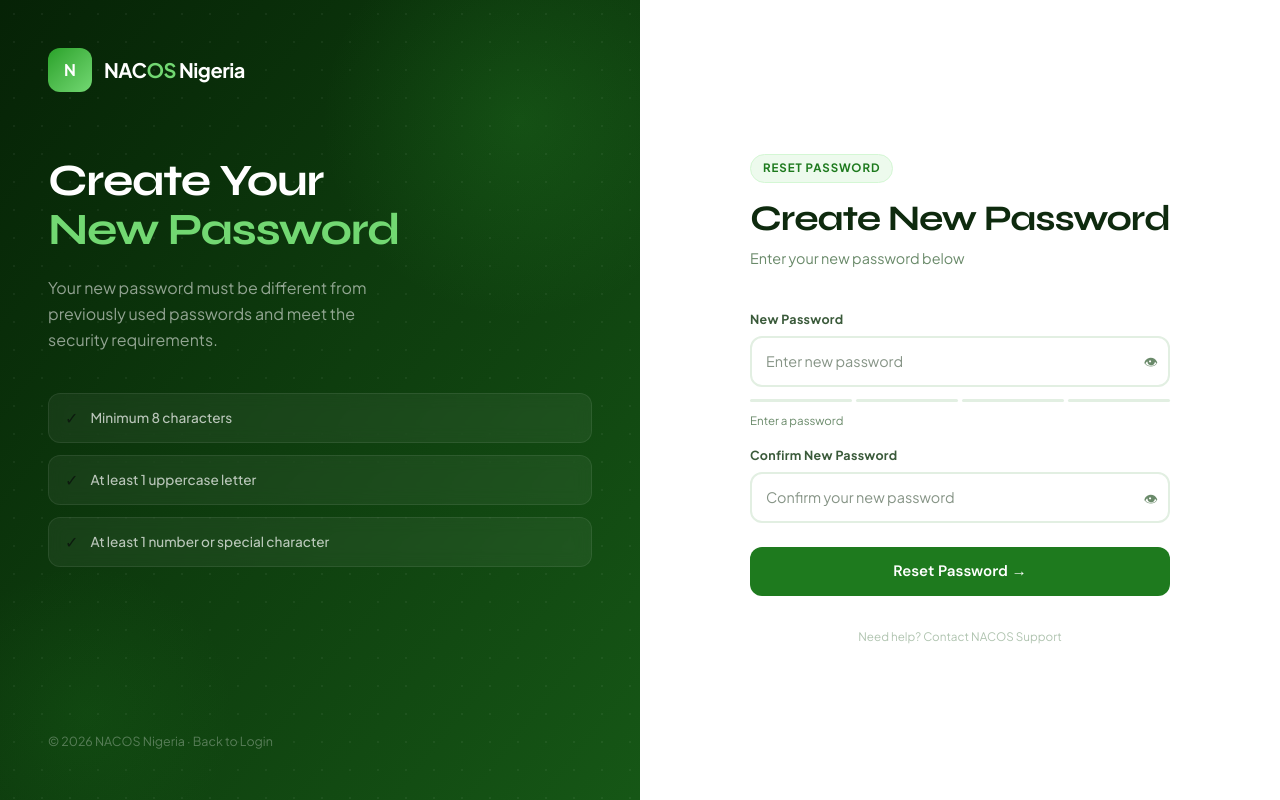
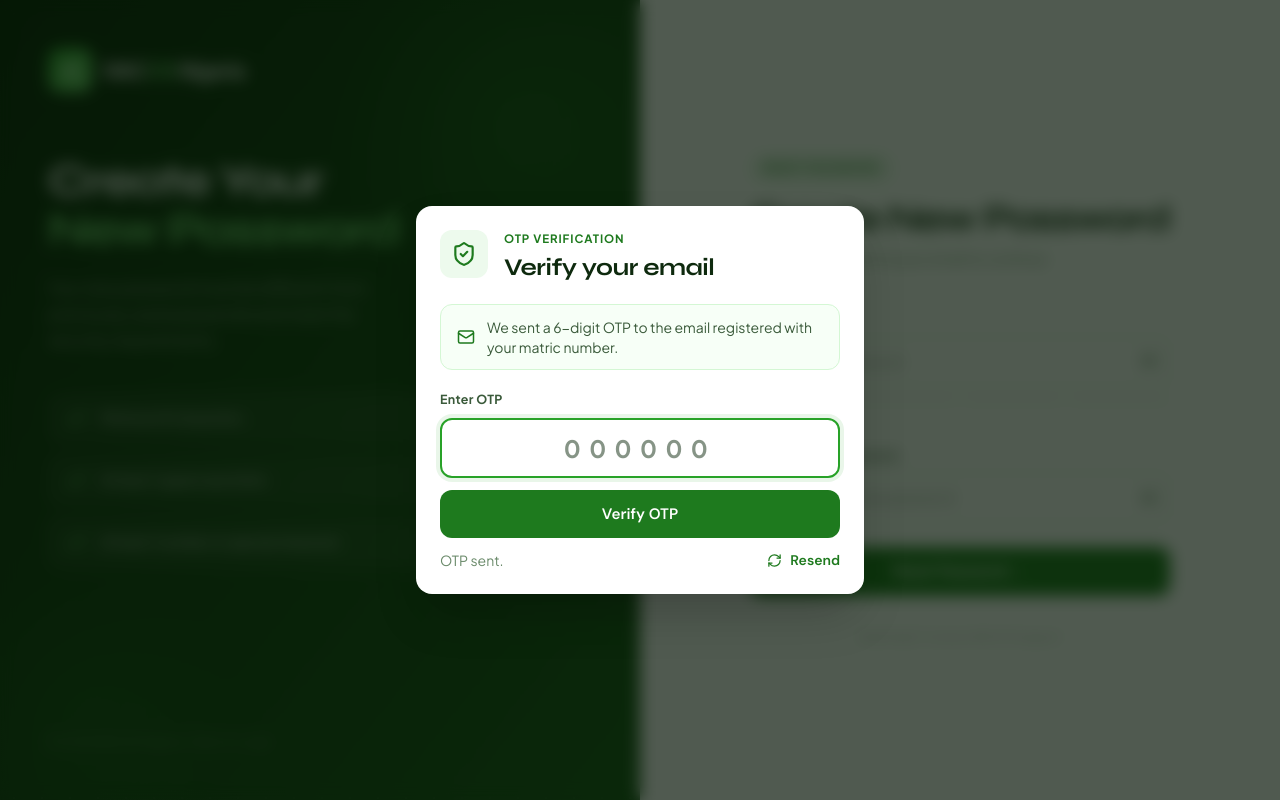
Before and after one commit to Lan5555/nacos-wesite, a Next.js app: page /pages/login/reset-password in a window 1280 px wide. Built offline with nearby package versions, Linux system fonts and the light colour scheme.

Commit message:
fix icons and create OTP Modal

```diff
--- a/package.json
+++ b/package.json
@@ -11,7 +11,7 @@
   },
   "dependencies": {
     "framer-motion": "^12.38.0",
-    "lucide-react": "^1.15.0",
+    "lucide-react": "^1.16.0",
     "next": "16.2.6",
     "react": "19.2.4",
     "react-dom": "19.2.4",
--- a/src/app/pages/home-page/Navbar/Navbar.tsx
+++ b/src/app/pages/home-page/Navbar/Navbar.tsx
@@ -2,12 +2,10 @@
 import { useState } from "react";
 import styles from "./Navbar.module.css";
 import { useRouter } from "next/navigation";
-import { useToast } from "@/app/providers/toast-provider";
 
 const Navbar: React.FC = () => {
   const [menuOpen, setMenuOpen] = useState(false);
   const router = useRouter();
-  const {showToast} = useToast();
 
   const navLinks = ["About", "Resources", "Excos", "Updates", "Results", "Events", "Contact"];
 
@@ -37,8 +35,6 @@ const Navbar: React.FC = () => {
         {/* CTA Buttons */}
         <div className={styles.navActions}>
           <button className={styles.signIn} onClick={() => {
-            alert("Redirecting to login page...");
-            showToast("Redirecting to login page...");
             router.push('/pages/login')
 
           }}>Sign In</button>
--- a/src/app/pages/login/reset-password/page.tsx
+++ b/src/app/pages/login/reset-password/page.tsx
@@ -1,22 +1,52 @@
-'use client';
+"use client";
 
-import React, { useState, useEffect } from 'react';
-import Link from 'next/link';
-import { useSearchParams, useRouter } from 'next/navigation';
+import { Check, Eye, EyeOff, Mail, RefreshCw, ShieldCheck } from "lucide-react";
+import Link from "next/link";
+import type { FormEvent } from "react";
+import { useCallback, useEffect, useRef, useState } from "react";
 
-const ResetPassword: React.FC = () => {
-  const router = useRouter();
-  const searchParams = useSearchParams();
-
-  const [newPassword, setNewPassword] = useState('');
-  const [confirmPassword, setConfirmPassword] = useState('');
+const ResetPassword = () => {
+  const [newPassword, setNewPassword] = useState("");
+  const [confirmPassword, setConfirmPassword] = useState("");
   const [showPassword, setShowPassword] = useState(false);
   const [showConfirmPassword, setShowConfirmPassword] = useState(false);
   const [loading, setLoading] = useState(false);
   const [submitted, setSubmitted] = useState(false);
-  const [error, setError] = useState('');
-  const [pwStrength, setPwStrength] = useState({ score: 0, text: 'Enter a password', color: '#6a8a6a' });
+  const [error, setError] = useState("");
+  const [pwStrength, setPwStrength] = useState({
+    score: 0,
+    text: "Enter a password",
+    color: "#6a8a6a",
+  });
+  const [otp, setOtp] = useState("");
+  const [otpModalOpen, setOtpModalOpen] = useState(true);
+  const [otpVerified, setOtpVerified] = useState(false);
+  const [otpLoading, setOtpLoading] = useState(false);
+  const [otpError, setOtpError] = useState("");
+  const [otpSent, setOtpSent] = useState(false);
+  const otpInputRef = useRef<HTMLInputElement>(null);
 
+  const requestOtp = useCallback(async () => {
+    setOtpLoading(true);
+    setOtpError("");
+
+    // TODO: Replace this simulation with the backend endpoint that sends
+    // the OTP to the email attached to the student's matric number.
+    setTimeout(() => {
+      setOtpSent(true);
+      setOtpLoading(false);
+    }, 900);
+  }, []);
+
+  useEffect(() => {
+    requestOtp();
+  }, [requestOtp]);
+
+  useEffect(() => {
+    if (otpModalOpen) {
+      otpInputRef.current?.focus();
+    }
+  }, [otpModalOpen]);
 
   const checkStrength = (pw: string) => {
     let score = 0;
@@ -24,26 +54,61 @@ const ResetPassword: React.FC = () => {
     if (/[A-Z]/.test(pw)) score++;
     if (/[0-9]/.test(pw)) score++;
     if (/[^A-Za-z0-9]/.test(pw)) score++;
-    const labels = ['', 'Weak', 'Fair', 'Good', 'Strong'];
-    const colors = ['', '#e74c3c', '#f39c12', '#28a228', '#3cc43c'];
+    const labels = ["", "Weak", "Fair", "Good", "Strong"];
+    const colors = ["", "#e74c3c", "#f39c12", "#28a228", "#3cc43c"];
     setPwStrength({
       score,
-      text: pw ? labels[score] || 'Enter a password' : 'Enter a password',
-      color: colors[score] || '#6a8a6a'
+      text: pw ? labels[score] || "Enter a password" : "Enter a password",
+      color: colors[score] || "#6a8a6a",
     });
   };
 
-  const handleSubmit = async (e: React.FormEvent) => {
+  const handleOtpChange = (value: string) => {
+    setOtp(value.replace(/\D/g, "").slice(0, 6));
+    setOtpError("");
+  };
+
+  const handleVerifyOtp = async (e: FormEvent) => {
     e.preventDefault();
-    setError('');
+    setOtpError("");
+
+    if (otp.length !== 6) {
+      setOtpError("Enter the 6-digit OTP sent to your email");
+      return;
+    }
+
+    setOtpLoading(true);
+
+    // TODO: Replace this simulation with the backend endpoint that verifies
+    // the OTP for this password creation session.
+    setTimeout(() => {
+      setOtpVerified(true);
+      setOtpModalOpen(false);
+      setOtpLoading(false);
+    }, 900);
+  };
+
+  const handleSubmit = async (e: FormEvent) => {
+    e.preventDefault();
+    setError("");
+
+    if (!otpVerified) {
+      setOtpModalOpen(true);
+      setError(
+        "Please verify the OTP sent to your email before creating a password",
+      );
+      return;
+    }
 
     if (newPassword !== confirmPassword) {
-      setError('Passwords do not match');
+      setError("Passwords do not match");
       return;
     }
 
     if (pwStrength.score < 2) {
-      setError('Please create a stronger password (at least 8 characters with uppercase, number, or special character)');
+      setError(
+        "Please create a stronger password (at least 8 characters with uppercase, number, or special character)",
+      );
       return;
     }
 
@@ -56,9 +121,93 @@ const ResetPassword: React.FC = () => {
     }, 1500);
   };
 
-
   return (
     <div className="min-h-screen w-full max-w-[100vw] overflow-x-hidden grid grid-cols-1 lg:grid-cols-2">
+      {otpModalOpen && (
+        <div
+          className="fixed inset-0 z-50 flex items-center justify-center bg-[#061406]/70 px-4 py-6 backdrop-blur-sm"
+          role="dialog"
+          aria-modal="true"
+          aria-labelledby="otp-modal-title"
+        >
+          <div className="w-full max-w-md rounded-2xl bg-white p-6 shadow-2xl shadow-black/25 animate-[fadeIn_0.25s_ease]">
+            <div className="mb-5 flex items-start gap-4">
+              <div className="flex h-12 w-12 shrink-0 items-center justify-center rounded-xl bg-[#edfaed] text-[#1e7a1e]">
+                <ShieldCheck size={26} />
+              </div>
+              <div>
+                <p className="mb-1 text-[0.72rem] font-bold uppercase tracking-[0.08em] text-[#1e7a1e]">
+                  OTP Verification
+                </p>
+                <h2
+                  id="otp-modal-title"
+                  className="text-2xl font-bold tracking-[-0.02em] text-[#0e2a0e]"
+                >
+                  Verify your email
+                </h2>
+              </div>
+            </div>
+
+            <div className="mb-5 flex items-center gap-3 rounded-xl border border-[#d4f7d4] bg-[#f7fff7] px-4 py-3 text-sm text-[#3a5a3a]">
+              <Mail size={18} className="shrink-0 text-[#1e7a1e]" />
+              <span>
+                We sent a 6-digit OTP to the email registered with your matric
+                number.
+              </span>
+            </div>
+
+            <form onSubmit={handleVerifyOtp}>
+              <label
+                htmlFor="otp-code"
+                className="mb-2 block text-[0.78rem] font-bold tracking-wide text-[#3a5a3a]"
+              >
+                Enter OTP
+              </label>
+              <input
+                id="otp-code"
+                ref={otpInputRef}
+                type="text"
+                inputMode="numeric"
+                autoComplete="one-time-code"
+                placeholder="000000"
+                value={otp}
+                onChange={(e) => handleOtpChange(e.target.value)}
+                className="mb-3 w-full rounded-xl border-2 border-[#e2efe2] bg-white px-4 py-3 text-center text-2xl font-bold tracking-[0.35em] text-[#0e2a0e] outline-none transition-all focus:border-[#28a228] focus:ring-4 focus:ring-[#28a228]/10"
+              />
+
+              {otpError && (
+                <div className="mb-3 rounded-xl border border-red-200 bg-red-50 p-3 text-sm text-red-600">
+                  {otpError}
+                </div>
+              )}
+
+              <button
+                type="submit"
+                disabled={otpLoading}
+                className="mb-3 w-full cursor-pointer rounded-xl bg-[#1e7a1e] py-3 text-[0.95rem] font-bold text-white transition-all hover:-translate-y-px hover:bg-[#165716] hover:shadow-lg hover:shadow-[#1e7a1e]/25 disabled:cursor-not-allowed disabled:opacity-50"
+              >
+                {otpLoading ? "Verifying..." : "Verify OTP"}
+              </button>
+            </form>
+
+            <div className="flex items-center justify-between gap-3 text-sm">
+              <span className="text-[#6a8a6a]">
+                {otpSent ? "OTP sent." : "Sending OTP..."}
+              </span>
+              <button
+                type="button"
+                onClick={requestOtp}
+                disabled={otpLoading}
+                className="inline-flex cursor-pointer items-center gap-2 font-bold text-[#1e7a1e] transition-colors hover:text-[#165716] disabled:cursor-not-allowed disabled:opacity-50"
+              >
+                <RefreshCw size={15} />
+                Resend
+              </button>
+            </div>
+          </div>
+        </div>
+      )}
+
       {/* LEFT PANEL */}
       <div className="hidden lg:flex flex-col justify-between bg-linear-to-br from-[#062206] via-[#0e3d0e] to-[#165716] p-12 relative overflow-hidden">
         <div className="absolute -top-20 -right-20 w-100 h-100 rounded-full bg-[radial-gradient(circle,rgba(60,196,60,0.15),transparent_70%)]" />
@@ -67,37 +216,61 @@ const ResetPassword: React.FC = () => {
 
         <div className="relative z-10">
           <Link href="/" className="flex items-center gap-3 mb-16">
-            <div className="w-11 h-11 rounded-xl bg-linear-to-br from-[#28a228] to-[#72d872] flex items-center justify-center font-bold text-white text-base">N</div>
-            <div className="text-white text-xl font-bold tracking-tight">NAC<span className="text-[#72d872]">OS</span> Nigeria</div>
+            <div className="w-11 h-11 rounded-xl bg-linear-to-br from-[#28a228] to-[#72d872] flex items-center justify-center font-bold text-white text-base">
+              N
+            </div>
+            <div className="text-white text-xl font-bold tracking-tight">
+              NAC<span className="text-[#72d872]">OS</span> Nigeria
+            </div>
           </Link>
 
           <h2 className="text-white text-[2.8rem] font-bold leading-[1.1] tracking-[-0.03em] mb-5">
-            Create Your<br />
+            Create Your
+            <br />
             <span className="text-[#72d872]">New Password</span>
           </h2>
           <p className="text-white/55 text-base leading-relaxed max-w-90">
-            Your new password must be different from previously used passwords and meet the security requirements.
+            Your new password must be different from previously used passwords
+            and meet the security requirements.
           </p>
 
           <div className="flex flex-col gap-3 mt-10">
             <div className="flex items-center gap-3 px-4 py-3 bg-white/5 border border-white/8 rounded-xl backdrop-blur-sm">
-              <span className="text-base">✓</span>
-              <span className="text-[0.85rem] text-white/70 font-medium">Minimum 8 characters</span>
+              <span className="text-base">
+                <Check color="#72d872" />
+              </span>
+              <span className="text-[0.85rem] text-white/70 font-medium">
+                Minimum 8 characters
+              </span>
             </div>
             <div className="flex items-center gap-3 px-4 py-3 bg-white/5 border border-white/8 rounded-xl backdrop-blur-sm">
-              <span className="text-base">✓</span>
-              <span className="text-[0.85rem] text-white/70 font-medium">At least 1 uppercase letter</span>
+              <span className="text-base">
+                <Check color="#72d872" />
+              </span>
+              <span className="text-[0.85rem] text-white/70 font-medium">
+                At least 1 uppercase letter
+              </span>
             </div>
             <div className="flex items-center gap-3 px-4 py-3 bg-white/5 border border-white/8 rounded-xl backdrop-blur-sm">
-              <span className="text-base">✓</span>
-              <span className="text-[0.85rem] text-white/70 font-medium">At least 1 number or special character</span>
+              <span className="text-base">
+                <Check color="#72d872" />
+              </span>
+              <span className="text-[0.85rem] text-white/70 font-medium">
+                At least 1 number or special character
+              </span>
             </div>
           </div>
         </div>
 
         <div className="relative z-10">
           <p className="text-white/30 text-[0.78rem]">
-            © 2026 NACOS Nigeria · <Link href="/login" className="text-white/50 hover:text-[#72d872] transition-colors">Back to Login</Link>
+            © 2026 NACOS Nigeria ·{" "}
+            <Link
+              href="/login"
+              className="text-white/50 hover:text-[#72d872] transition-colors"
+            >
+              Back to Login
+            </Link>
           </p>
         </div>
       </div>
@@ -115,16 +288,24 @@ const ResetPassword: React.FC = () => {
                   Create New Password
                 </h1>
                 <p className="text-[0.9rem] text-[#6a8a6a]">
-                  Enter your new password below
+                  {otpVerified
+                    ? "OTP verified. Enter your new password below"
+                    : "Verify the OTP sent to your email to continue"}
                 </p>
               </div>
 
               <form onSubmit={handleSubmit}>
                 <div className="flex flex-col gap-1.5 mb-4">
-                  <label className="text-[0.78rem] font-bold text-[#3a5a3a] tracking-wide">New Password</label>
+                  <label
+                    htmlFor="new-password"
+                    className="text-[0.78rem] font-bold text-[#3a5a3a] tracking-wide"
+                  >
+                    New Password
+                  </label>
                   <div className="relative">
                     <input
-                      type={showPassword ? 'text' : 'password'}
+                      id="new-password"
+                      type={showPassword ? "text" : "password"}
                       placeholder="Enter new password"
                       value={newPassword}
                       onChange={(e) => {
@@ -133,12 +314,16 @@ const ResetPassword: React.FC = () => {
                       }}
                       className="w-full px-3.5 py-3 rounded-xl border-2 border-[#e2efe2] bg-white text-[0.9rem] text-[#0e2a0e] outline-none focus:border-[#28a228] focus:ring-4 focus:ring-[#28a228]/10 transition-all pr-11"
                     />
-                    <span
+                    <button
+                      type="button"
+                      aria-label={
+                        showPassword ? "Hide password" : "Show password"
+                      }
                       onClick={() => setShowPassword(!showPassword)}
-                      className="absolute right-3 top-1/2 -translate-y-1/2 cursor-pointer text-[#6a8a6a] text-sm select-none"
+                      className="absolute right-3 top-1/2 -translate-y-1/2 cursor-pointer text-[#6a8a6a] transition-colors hover:text-[#1e7a1e]"
                     >
-                      {showPassword ? '🙈' : '👁'}
-                    </span>
+                      {showPassword ? <EyeOff size={18} /> : <Eye size={18} />}
+                    </button>
                   </div>
                   <div className="flex gap-1 mt-1.5">
                     {[1, 2, 3, 4].map((bar) => (
@@ -146,36 +331,65 @@ const ResetPassword: React.FC = () => {
                         key={bar}
                         className={`h-0.75 flex-1 rounded transition-all ${
                           bar <= pwStrength.score
-                            ? pwStrength.score === 1 ? 'bg-[#e74c3c]' : pwStrength.score === 2 ? 'bg-[#f39c12]' : pwStrength.score === 3 ? 'bg-[#28a228]' : 'bg-[#3cc43c]'
-                            : 'bg-[#e2efe2]'
+                            ? pwStrength.score === 1
+                              ? "bg-[#e74c3c]"
+                              : pwStrength.score === 2
+                                ? "bg-[#f39c12]"
+                                : pwStrength.score === 3
+                                  ? "bg-[#28a228]"
+                                  : "bg-[#3cc43c]"
+                            : "bg-[#e2efe2]"
                         }`}
                       />
                     ))}
                   </div>
-                  <div className="text-[0.72rem] mt-1" style={{ color: pwStrength.color }}>
+                  <div
+                    className="text-[0.72rem] mt-1"
+                    style={{ color: pwStrength.color }}
+                  >
                     {pwStrength.text}
                   </div>
                 </div>
 
                 <div className="flex flex-col gap-1.5 mb-6">
-                  <label className="text-[0.78rem] font-bold text-[#3a5a3a] tracking-wide">Confirm New Password</label>
+                  <label
+                    htmlFor="confirm-password"
+                    className="text-[0.78rem] font-bold text-[#3a5a3a] tracking-wide"
+                  >
+                    Confirm New Password
+                  </label>
                   <div className="relative">
                     <input
-                      type={showConfirmPassword ? 'text' : 'password'}
+                      id="confirm-password"
+                      type={showConfirmPassword ? "text" : "password"}
                       placeholder="Confirm your new password"
                       value={confirmPassword}
                       onChange={(e) => setConfirmPassword(e.target.value)}
                       className="w-full px-3.5 py-3 rounded-xl border-2 border-[#e2efe2] bg-white text-[0.9rem] text-[#0e2a0e] outline-none focus:border-[#28a228] focus:ring-4 focus:ring-[#28a228]/10 transition-all pr-11"
                     />
-                    <span
-                      onClick={() => setShowConfirmPassword(!showConfirmPassword)}
-                      className="absolute right-3 top-1/2 -translate-y-1/2 cursor-pointer text-[#6a8a6a] text-sm select-none"
+                    <button
+                      type="button"
+                      aria-label={
+                        showConfirmPassword
+                          ? "Hide password confirmation"
+                          : "Show password confirmation"
+                      }
+                      onClick={() =>
+                        setShowConfirmPassword(!showConfirmPassword)
+                      }
+                      className="absolute right-3 top-1/2 -translate-y-1/2 cursor-pointer text-[#6a8a6a] transition-colors hover:text-[#1e7a1e]"
                     >
-                      {showConfirmPassword ? '🙈' : '👁'}
-                    </span>
+                      {showConfirmPassword ? (
+                        <EyeOff size={18} />
+                      ) : (
+                        <Eye size={18} />
+                      )}
+                    </button>
                   </div>
                   {confirmPassword && newPassword !== confirmPassword && (
-                    <p className="text-[0.72rem] text-red-500 mt-1">Passwords do not match</p>
+                    <p className="text-[0.72rem] text-red-500 mt-1">
+                      Passwords do not match
+                    </p>
                   )}
                 </div>
 
@@ -190,7 +404,7 @@ const ResetPassword: React.FC = () => {
                   disabled={loading}
                   className="w-full py-3 rounded-xl bg-[#1e7a1e] text-white text-[0.95rem] font-bold cursor-pointer hover:bg-[#165716] transition-all hover:-translate-y-px hover:shadow-lg hover:shadow-[#1e7a1e]/25 disabled:opacity-50 disabled:cursor-not-allowed"
                 >
-                  {loading ? 'Resetting...' : 'Reset Password →'}
+                  {loading ? "Resetting..." : "Reset Password →"}
                 </button>
               </form>
             </>
@@ -199,9 +413,12 @@ const ResetPassword: React.FC = () => {
               <div className="w-20 h-20 mx-auto mb-6 rounded-full bg-[#edfaed] flex items-center justify-center">
                 <span className="text-4xl">✅</span>
               </div>
-              <h2 className="text-2xl font-bold text-[#0e2a0e] mb-4">Password Reset Successfully!</h2>
+              <h2 className="text-2xl font-bold text-[#0e2a0e] mb-4">
+                Password Reset Successfully!
+              </h2>
               <p className="text-[#6a8a6a] mb-6">
-                Your password has been reset successfully. You can now log in with your new password.
+                Your password has been reset successfully. You can now log in
+                with your new password.
               </p>
               <Link
                 href="/login"
@@ -213,8 +430,11 @@ const ResetPassword: React.FC = () => {
           )}
 
           <div className="text-center text-[0.73rem] text-[#b0c4b0] mt-8 leading-relaxed">
-            Need help?{' '}
-            <Link href="/support" className="text-[#6a8a6a] hover:text-[#1e7a1e] transition-colors">
+            Need help?{" "}
+            <Link
+              href="/support"
+              className="text-[#6a8a6a] hover:text-[#1e7a1e] transition-colors"
+            >
               Contact NACOS Support
             </Link>
           </div>
@@ -235,5 +455,5 @@ const ResetPassword: React.FC = () => {
       `}</style>
     </div>
   );
-}
+};
 export default ResetPassword;
```
Also changed, not shown: src/app/pages/login/forgot-password/page.tsx (+5 -3 lines), src/app/pages/login/page.tsx (+11 -7 lines), 1 other file (tests, documents, lock files or other folders).
